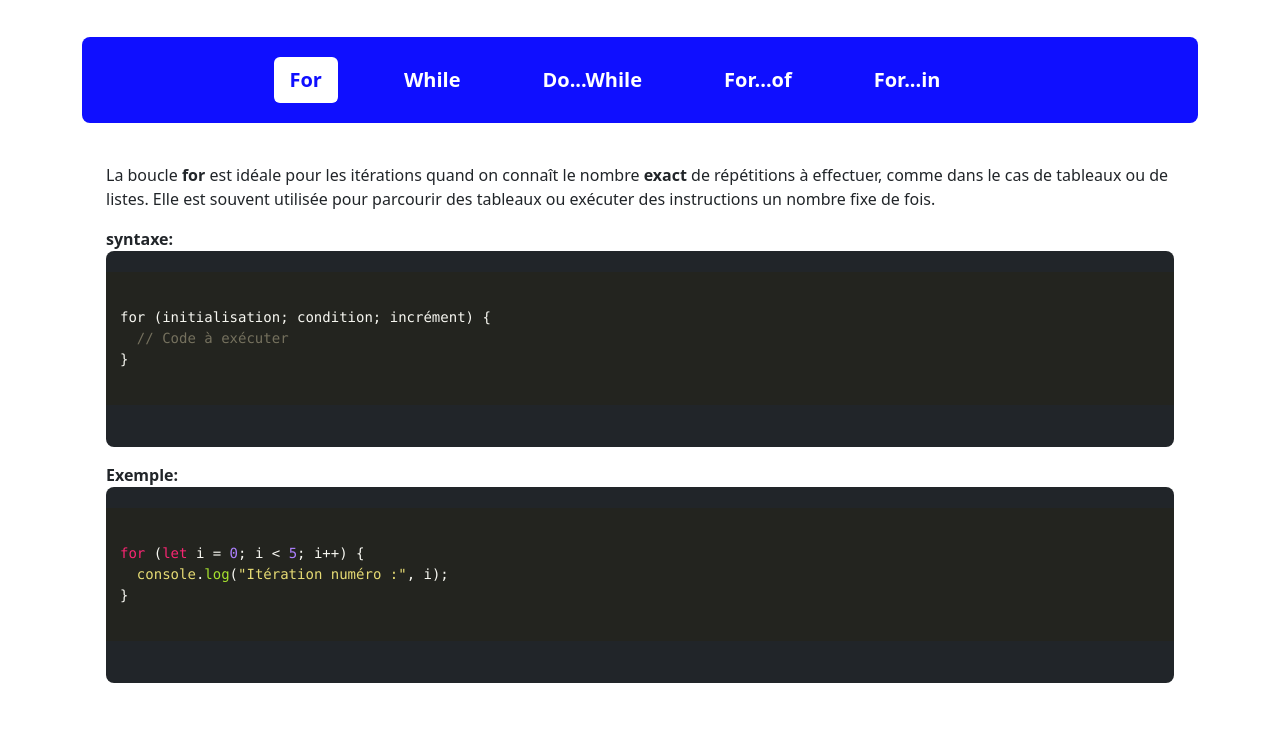
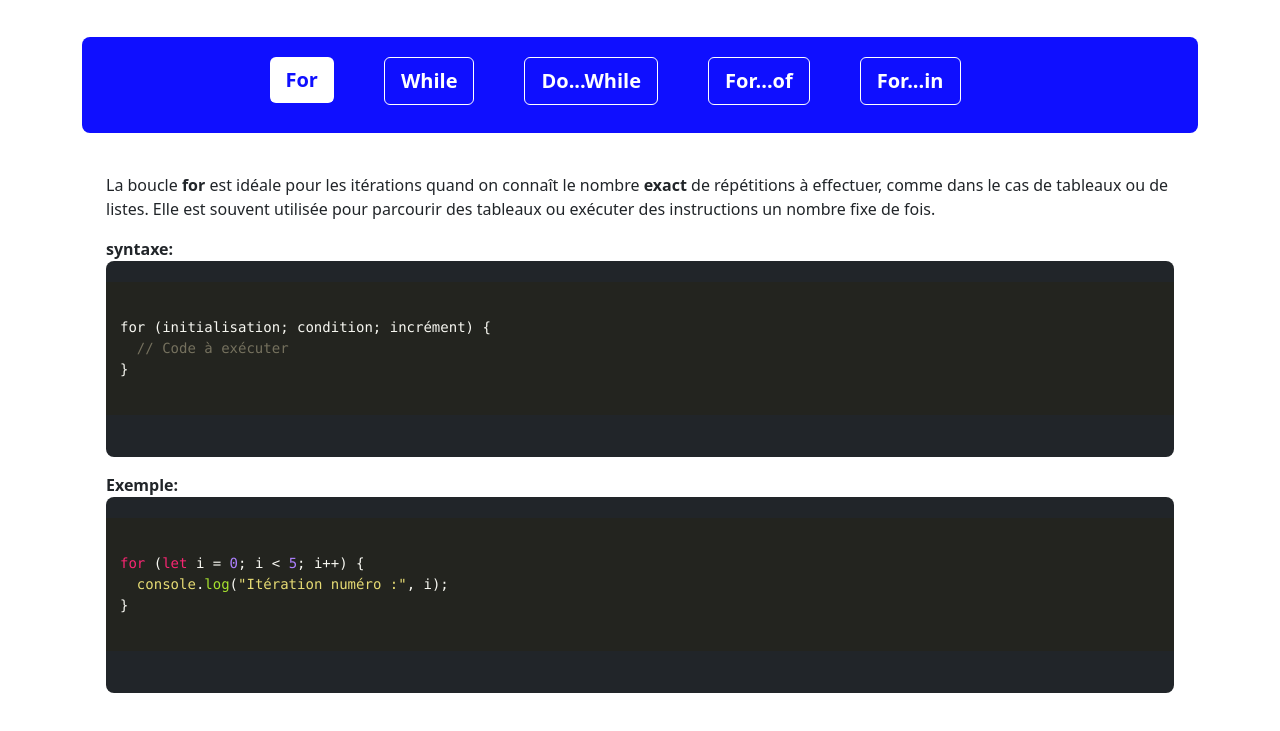
Before and after one commit to Naby-04/javascript-boucles, a plain HTML site: page index.html in a window 1280 px wide. Shown: the part 155-886 px from the top of the page. Drawn offline with nearby package versions, Linux system fonts and the light colour scheme.

Commit message:
li bordering

```diff
--- a/index.html
+++ b/index.html
@@ -77,7 +77,7 @@
                 >
                   <li class="nav-item" role="presentation">
                     <button
-                      class="nav-link active"
+                      class="nav-link active mb-2"
                       id="pills-for-tab"
                       data-bs-toggle="pill"
                       data-bs-target="#pills-for"
@@ -92,7 +92,7 @@
 
                   <li class="nav-item" role="presentation">
                     <button
-                      class="nav-link"
+                      class="nav-link mb-2"
                       id="pills-while-tab"
                       data-bs-toggle="pill"
                       data-bs-target="#pills-while"
@@ -107,7 +107,7 @@
 
                   <li class="nav-item" role="presentation">
                     <button
-                      class="nav-link"
+                      class="nav-link mb-2"
                       id="pills-doWhile-tab"
                       data-bs-toggle="pill"
                       data-bs-target="#pills-doWhile"
@@ -122,7 +122,7 @@
 
                   <li class="nav-item" role="presentation">
                     <button
-                      class="nav-link"
+                      class="nav-link mb-2"
                       id="pills-forOf-tab"
                       data-bs-toggle="pill"
                       data-bs-target="#pills-forOf"
@@ -136,7 +136,7 @@
                   </li>
                   <li class="nav-item" role="presentation">
                     <button
-                      class="nav-link"
+                      class="nav-link mb-2"
                       id="pills-forIN-tab"
                       data-bs-toggle="pill"
                       data-bs-target="#pills-forIN"
--- a/style.css
+++ b/style.css
@@ -21,6 +21,7 @@ header ul li .nav-link {
   font-weight: bold;
   color: var(--text-white);
   margin-right: 50px;
+  border: 1px solid #fff !important;
 }
 header ul li .nav-link.active,
 header ul li .nav-link:hover {
```
